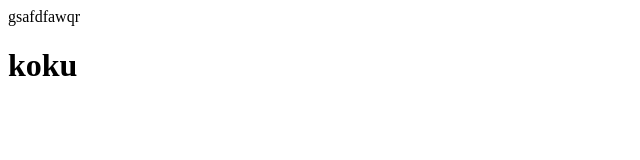
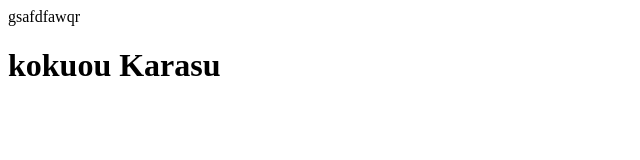
Before and after one commit to Alefex/1_repo_knowing, a plain HTML site: page index.html in a window 1280 px wide. Shown: the whole page, without its empty margins (0-640 px from the left). Drawn offline with Linux system fonts and the light colour scheme.

Commit message:
Enviando Codigo

```diff
--- a/index.html
+++ b/index.html
@@ -8,6 +8,6 @@
 </head>
 <body>
     gsafdfawqr
-    <h1>koku</h1>
+    <h1>kokuou Karasu</h1>
 </body>
 </html>
```
